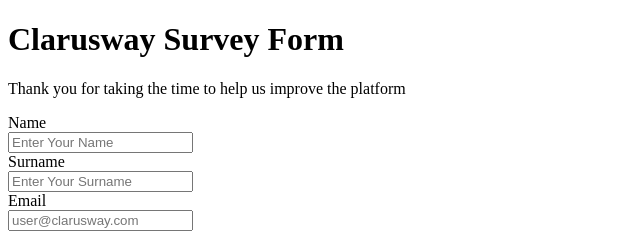
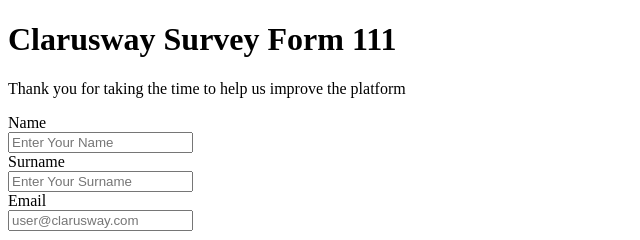
Before and after one commit to haydaralkac/WORK_shop, a plain HTML site: page index.html in a window 1280 px wide. Shown: the top 240 px of the page, 0-640 px from the left. Drawn offline with Linux system fonts and the light colour scheme.

Commit message:
başlık değiştirildi.

```diff
--- a/index.html
+++ b/index.html
@@ -10,7 +10,7 @@
 </head>
 <body>
     <header>
-        <h1>Clarusway Survey Form</h1>
+        <h1>Clarusway Survey Form 111</h1>
         <p>Thank you for taking the time to help us improve the platform</p>
     </header>
     <div>
```
